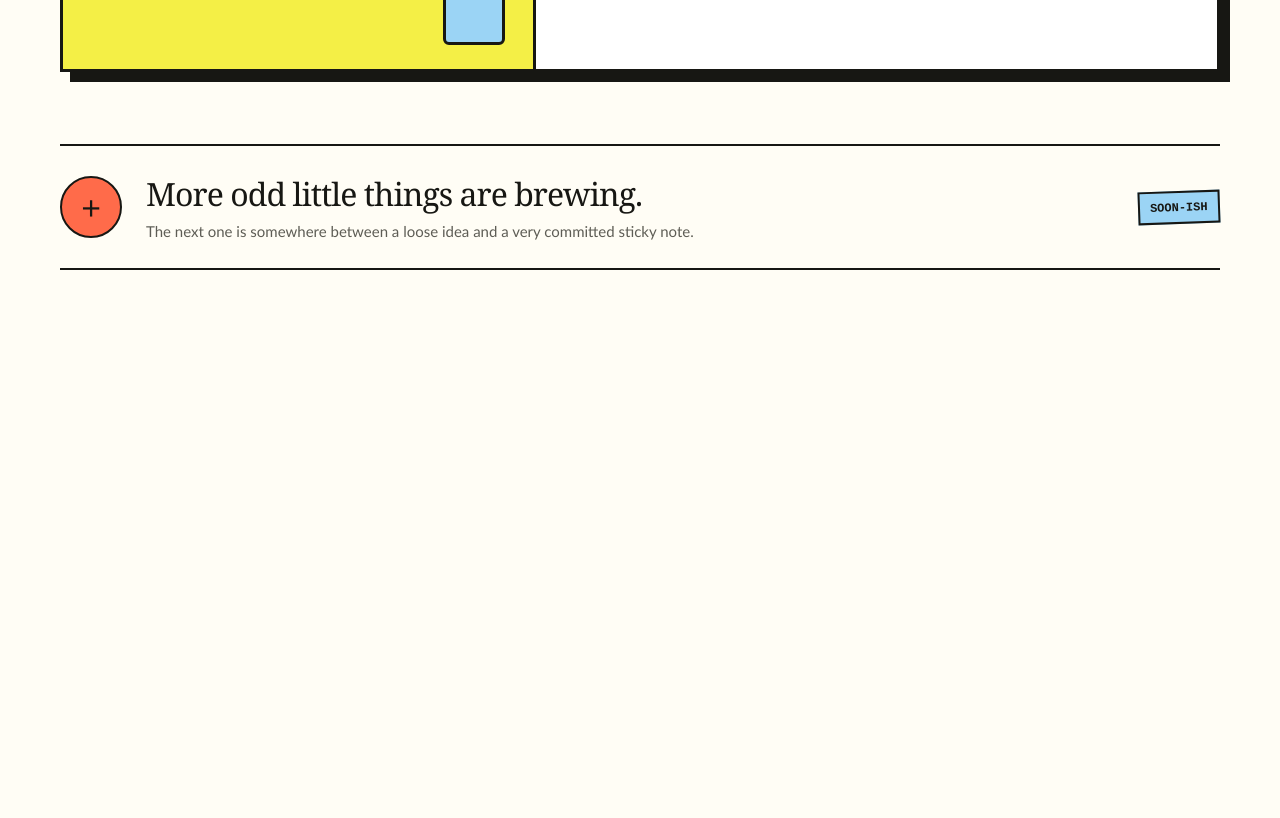
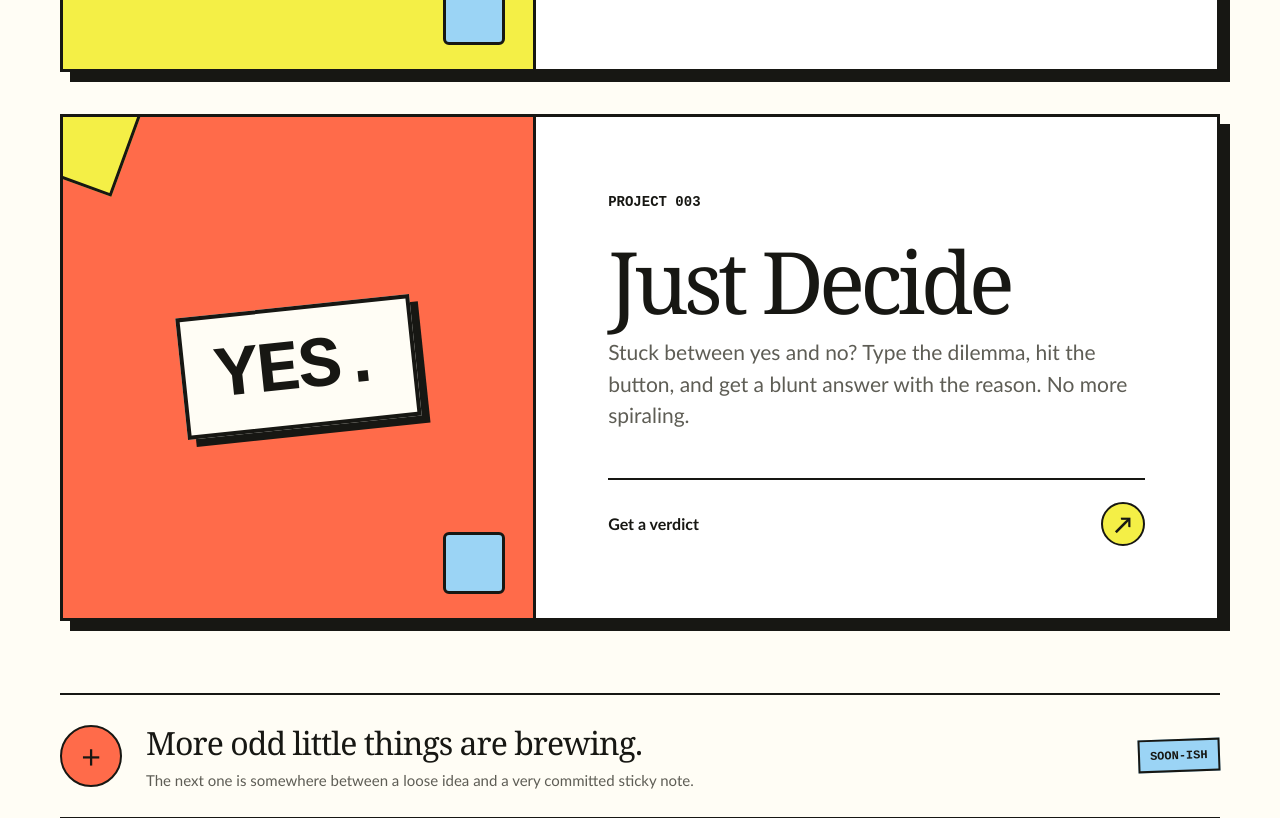
Before and after one commit to iamnottaiiii/ddj, a plain HTML site: page projects/index.html in a window 1280 px wide. Shown: the part 1617-2435 px from the top of the page. Before the commit the page ends 1959 px from the top, so only its background shows below. Drawn offline with Linux system fonts and the light colour scheme.

Commit message:
Projects page: add Project 003 Just Decide card

```diff
--- a/projects/index.html
+++ b/projects/index.html
@@ -253,6 +253,25 @@
     .visual.alt::before { background: var(--blue); }
     .visual.alt::after { background: var(--blue); border-radius: 6px; }
 
+    .visual.alt2 { background: var(--coral); }
+    .visual.alt2::before { background: var(--yellow); }
+    .visual.alt2::after { background: var(--blue); border-radius: 6px; }
+
+    .verdict-stamp {
+      position: relative;
+      z-index: 1;
+      padding: 18px 30px 14px;
+      background: #fffdf5;
+      color: #171713;
+      border: 4px solid #171713;
+      box-shadow: 8px 8px 0 #171713;
+      transform: rotate(-6deg);
+      font-family: "Courier New", monospace;
+      font-weight: 700;
+      font-size: clamp(44px, 6vw, 72px);
+      letter-spacing: -.02em;
+    }
+
     .thought-bubble {
       position: relative;
       z-index: 1;
@@ -478,7 +497,7 @@
 
     <section class="intro" aria-labelledby="page-title">
       <h1 id="page-title">The project <em>shelf.</em></h1>
-      <p class="count">2 things in the wild</p>
+      <p class="count">3 things in the wild</p>
     </section>
 
     <a class="project" href="../excuse-generator/" aria-label="Open the Excuse Generator">
@@ -517,6 +536,21 @@
       </div>
     </a>
 
+    <a class="project" href="../just-decide/" aria-label="Open Just Decide">
+      <div class="visual alt2" aria-hidden="true">
+        <div class="verdict-stamp">YES.</div>
+      </div>
+
+      <div class="project-copy">
+        <div>
+          <span class="number">PROJECT 003</span>
+          <h2>Just Decide</h2>
+          <p class="description">Stuck between yes and no? Type the dilemma, hit the button, and get a blunt answer with the reason. No more spiraling.</p>
+        </div>
+        <span class="open">Get a verdict <b aria-hidden="true">↗</b></span>
+      </div>
+    </a>
+
     <section class="soon" aria-labelledby="soon-title">
       <span class="soon-mark" aria-hidden="true">+</span>
       <div>
```
